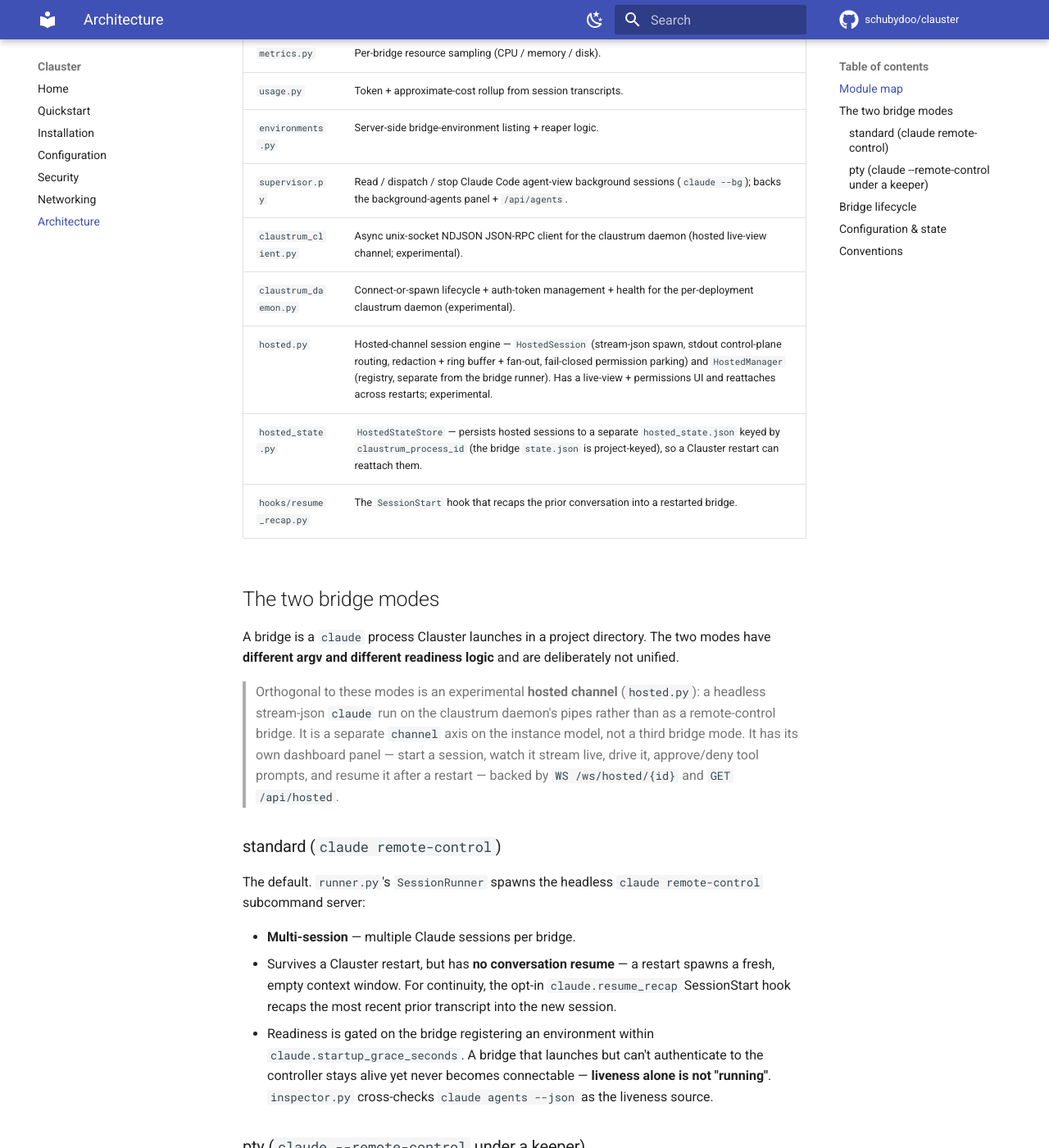
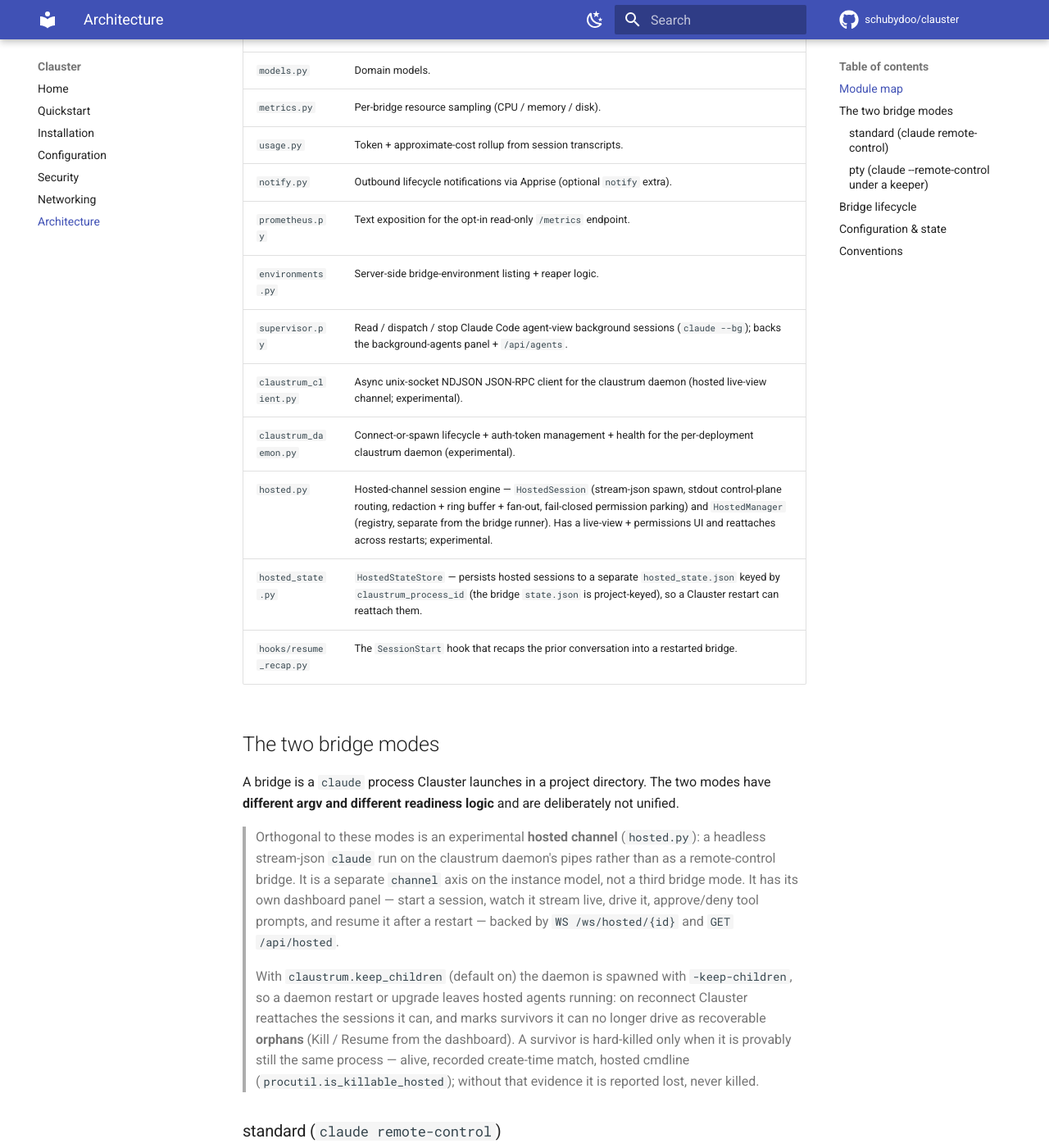
Before and after one commit to schubydoo/clauster, an MkDocs documentation site: the page built from docs/architecture.md, in a window 1280 px wide and 1400 px high, scrolled down 1156 px. Shown: the whole window at 82% size. Built offline with MkDocs 1.6.1 and Material for MkDocs 9.7.7, drawn with Linux system fonts in a browser that asks for light colours; comment, search, counter and statistics services are not loaded; some of the changed text lies outside the part shown.

Commit message:
docs: clear stale roadmap/architecture claims; document hosted orphan recovery (#239)
## What

Round 2 of the doc-staleness sweep, from a full pre-testing audit of the
codebase (round 1 was #238). Three committed docs still described
pre-hosted-epic reality:

- **`docs/architecture.md`** — had no mention of orphan
detection/recovery at all. The hosted-channel note now covers
`claustrum.keep_children`, reattach-or-recover after a daemon restart,
and the fail-closed kill gate (`procutil.is_killable_hosted`: a survivor
is hard-killed only with create-time + cmdline evidence, otherwise
reported lost). The module map gains `procutil.py`, `notify.py`, and
`prometheus.py`.
- **`docs/configuration.md`** — the hand-written claustrum prose said
user-facing session features "land in later releases"; they shipped
(live-view, permissions, reattach, resume, orphan recovery). Now
describes the panel and links to architecture.md. Generated tables
untouched (`gen_config_reference.py` still reports up to date).
- **README Roadmap** — listed three shipped things as future work: the
PTY-mode dashboard indicator + cross-restart rediscovery, crash
notifications, and the `/metrics` Prometheus endpoint. Dropped/reframed;
"Wiki" reworded to "publish the existing in-repo `docs/`".

## Verification

- `uv run python scripts/gen_config_reference.py` → already up to date
(no GEN-block drift)
- `scripts/lint-docs.sh` → OK (markdownlint passed)

🤖 Generated with [Claude Code](https://claude.com/claude-code)

Co-authored-by: Schuby <12485317+schubydoo@users.noreply.github.com>
Co-authored-by: Claude Opus 4.8 (1M context) <noreply@anthropic.com>

```diff
--- a/docs/architecture.md
+++ b/docs/architecture.md
@@ -21,12 +21,15 @@ Key modules under `src/clauster/`:
 | `logstream.py` | Tail the bridge debug log for the WebSocket stream. |
 | `redact.py` | ANSI-strip + ID/secret redaction for the WS stream. |
 | `inspector.py` | `claude agents --json` cross-check — the liveness source. |
+| `procutil.py` | `psutil`-based process introspection: liveness with PID-reuse defense (create-time + cmdline match) and the match-gated kill behind bridge rediscovery and hosted orphan recovery. |
 | `auth.py` | Auth foundation (fail-closed; pure functions, no FastAPI import). |
 | `config.py` | Config load, env-override, and validation (`ClausterConfig`). |
 | `state.py` | `state.json` persistence. |
 | `models.py` | Domain models. |
 | `metrics.py` | Per-bridge resource sampling (CPU / memory / disk). |
 | `usage.py` | Token + approximate-cost rollup from session transcripts. |
+| `notify.py` | Outbound lifecycle notifications via Apprise (optional `notify` extra). |
+| `prometheus.py` | Text exposition for the opt-in read-only `/metrics` endpoint. |
 | `environments.py` | Server-side bridge-environment listing + reaper logic. |
 | `supervisor.py` | Read / dispatch / stop Claude Code agent-view background sessions (`claude --bg`); backs the background-agents panel + `/api/agents`. |
 | `claustrum_client.py` | Async unix-socket NDJSON JSON-RPC client for the claustrum daemon (hosted live-view channel; experimental). |
@@ -47,6 +50,15 @@ not unified.
 > model, not a third bridge mode. It has its own dashboard panel — start a
 > session, watch it stream live, drive it, approve/deny tool prompts, and resume
 > it after a restart — backed by `WS /ws/hosted/{id}` and `GET /api/hosted`.
+>
+> With `claustrum.keep_children` (default on) the daemon is spawned with
+> `-keep-children`, so a daemon restart or upgrade leaves hosted agents running:
+> on reconnect Clauster reattaches the sessions it can, and marks survivors it
+> can no longer drive as recoverable **orphans** (Kill / Resume from the
+> dashboard). A survivor is hard-killed only when it is provably still the same
+> process — alive, recorded create-time match, hosted cmdline
+> (`procutil.is_killable_hosted`); without that evidence it is reported lost,
+> never killed.
 
 ### standard (`claude remote-control`)
 
```
Also changed, not shown: README.md (+5 -7 lines), docs/configuration.md (+3 -2 lines).
